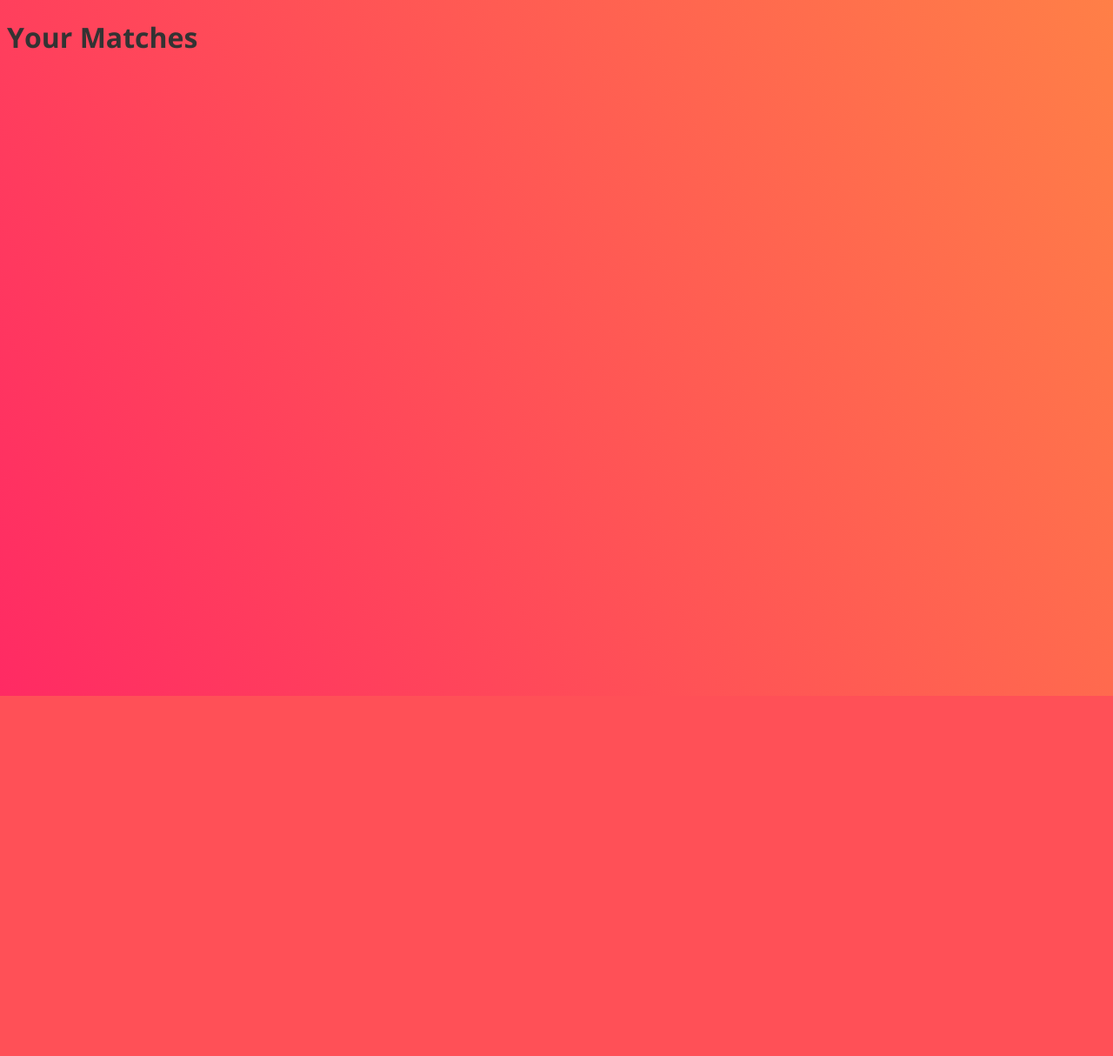
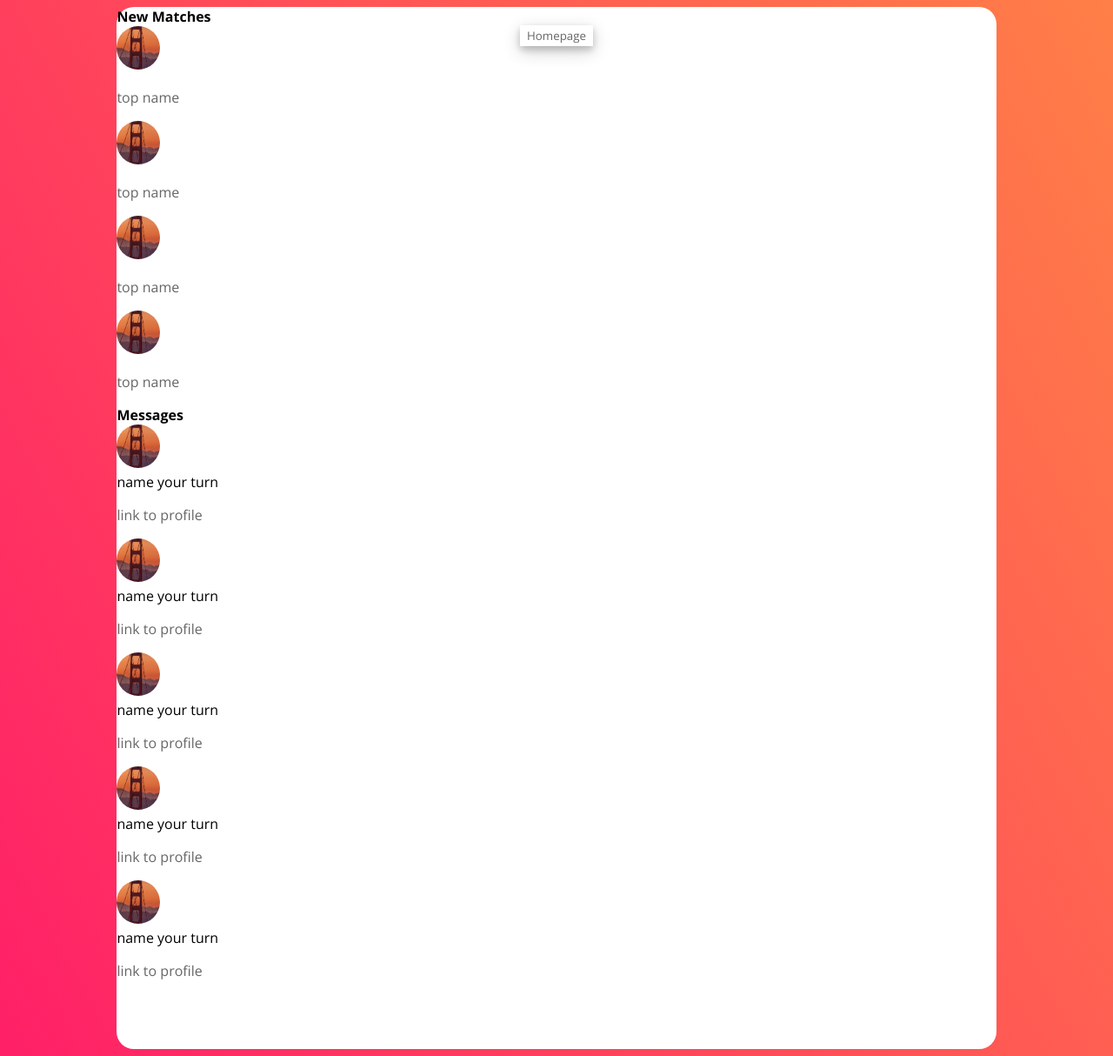
Before and after one commit to kath3rine/matchmaker, a Flask app: page /saved in a window 1280 px wide. Shown: the whole page at 87% size. Before the commit the page ends 800 px from the top, so only its background shows below. Run offline with Flask 3, Linux system fonts and the light colour scheme.

Commit message:
saved style

```diff
--- a/templates/saved.html
+++ b/templates/saved.html
@@ -9,10 +9,92 @@
     <title>Tinderfy</title>
 </head>
 <body>
-    <h1> Your Matches </h1>
+    <form class="buttons" id="top" action="/" method="POST">
+        <input class="button" type="submit" value="Homepage">
+    </form>
+     <!--
         {% for i in range(0, len_matches) %}
         <p>{{matches[i]}}</p>
         <img src="{{matches_pfp[i]}}"/>
         {%endfor%}
+     -->
+     <div class="container" id="match-container">
+
+        <strong class="subheading">New Matches</strong>
+        <div class=subsection id="new-matches">
+
+
+            <div class="top-match">
+                <img class="top-pfp" src="../static/test_image.png"/>
+                <p class="top-name">top name</p>
+            </div>
+
+            <div class="top-match">
+                <img class="top-pfp" src="../static/test_image.png"/>
+                <p class="top-name">top name</p>
+            </div>
+
+            <div class="top-match">
+                <img class="top-pfp" src="../static/test_image.png"/>
+                <p class="top-name">top name</p>
+            </div>
+
+            <div class="top-match">
+                <img class="top-pfp" src="../static/test_image.png"/>
+                <p class="top-name">top name</p>
+            </div>
+        </div>
+
+        <div class=subsection id="messages">
+            <strong class="subheading" >Messages</strong>
+
+            <div class="match">
+                <img class="pfp" src="../static/test_image.png"/>
+                <div class="match-body">
+                    <span class="name">name</span>
+                    <span class="your-turn"> your turn </span>
+                    <p class="pf-link">link to profile</p>
+                </div>
+            </div>
+
+            <div class="match">
+                <img class="pfp" src="../static/test_image.png"/>
+                <div class="match-body">
+                    <span class="name">name</span>
+                    <span class="your-turn"> your turn </span>
+                    <p class="pf-link">link to profile</p>
+                </div>
+            </div>
+
+            <div class="match">
+                <img class="pfp" src="../static/test_image.png"/>
+                <div class="match-body">
+                    <span class="name">name</span>
+                    <span class="your-turn"> your turn </span>
+                    <p class="pf-link">link to profile</p>
+                </div>
+            </div>
+
+            <div class="match">
+                <img class="pfp" src="../static/test_image.png"/>
+                <div class="match-body">
+                    <span class="name">name</span>
+                    <span class="your-turn"> your turn </span>
+                    <p class="pf-link">link to profile</p>
+                </div>
+            </div>
+
+            <div class="match">
+                <img class="pfp" src="../static/test_image.png"/>
+                <div class="match-body">
+                    <span class="name">name</span>
+                    <span class="your-turn"> your turn </span>
+                    <p class="pf-link">link to profile</p>
+                </div>
+            </div>
+        </div>
+
+    </div>
+
 </body>
 </html>
```
